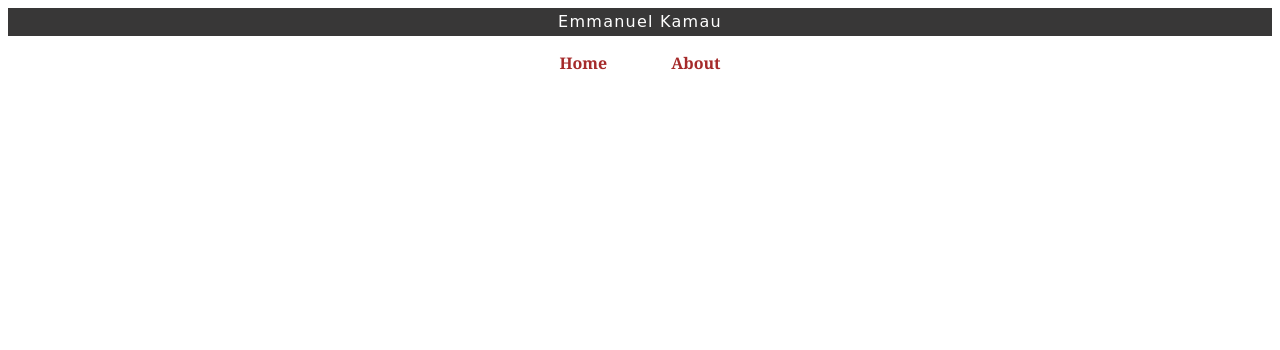
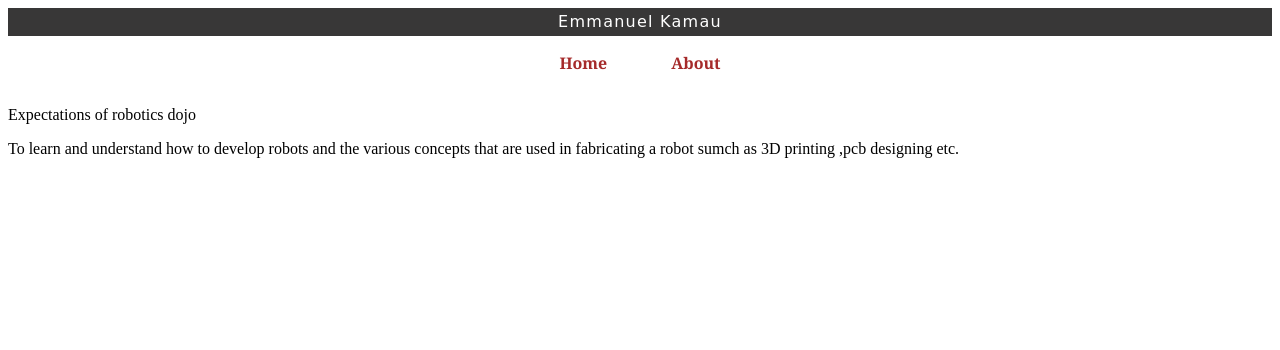
Before and after one commit to Treyul/bot-project, a Flask app: page / in a window 1280 px wide. Shown: the top 350 px of the page. Run offline with Flask 2, Linux system fonts and the light colour scheme.

Commit message:
editing home page

```diff
--- a/templates/index.html
+++ b/templates/index.html
@@ -1 +1,7 @@
-{% extends "layout.html" %} {% block body %} {% endblock %}
+{% extends "layout.html" %} {% block body %}
+<p class="headings">Expectations of robotics dojo</p>
+<p>
+  To learn and understand how to develop robots and the various concepts that
+  are used in fabricating a robot sumch as 3D printing ,pcb designing etc.
+</p>
+{% endblock %}
```
